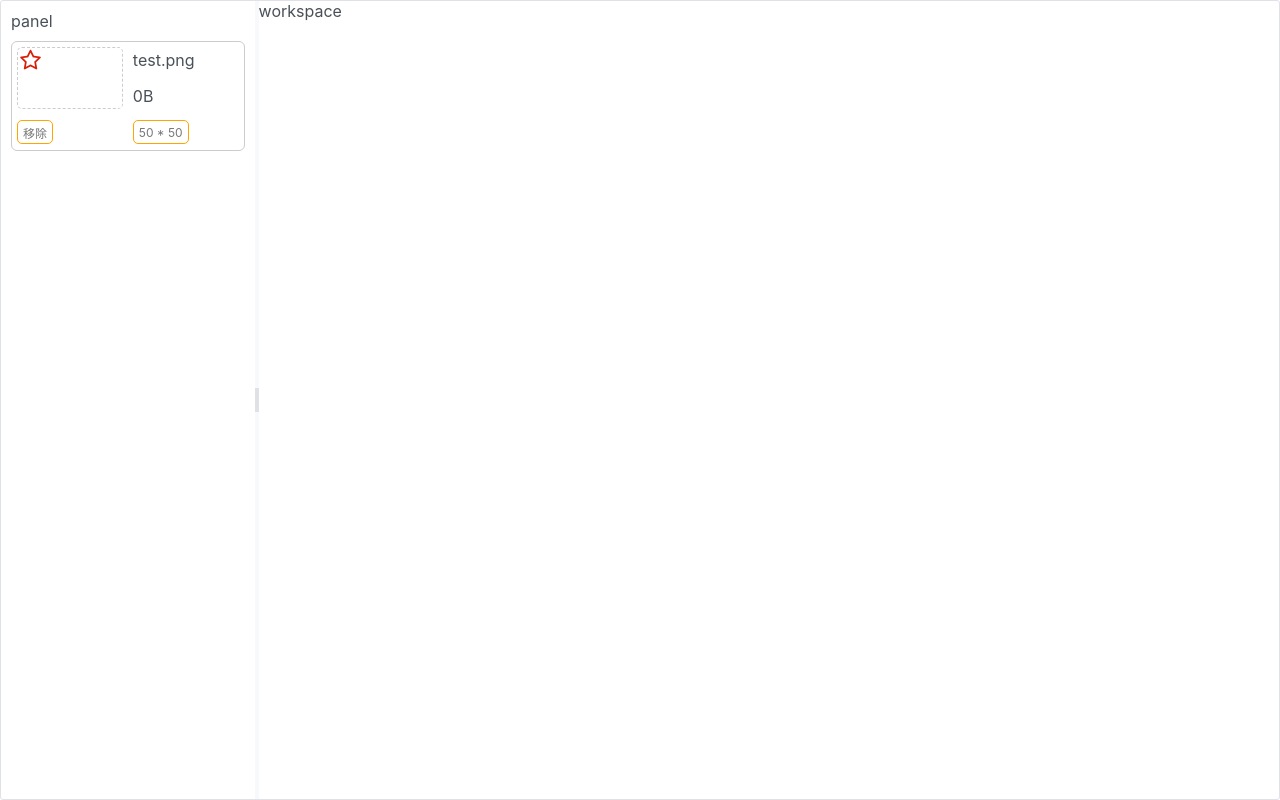
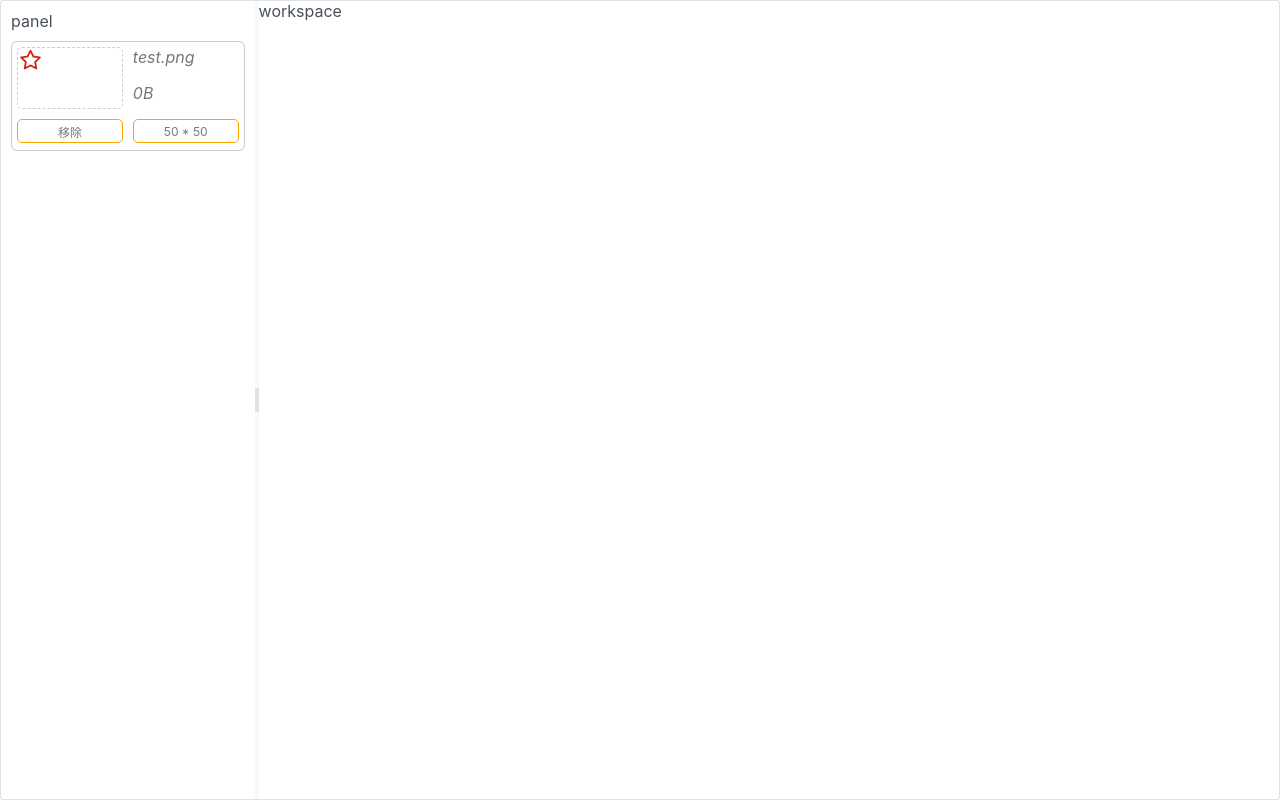
Before and after one commit to lopo12123/photo-resize, a Vue app in the folder homepage/: page /#/ in a window 1280 px wide. Built offline with nearby package versions, Linux system fonts and the light colour scheme.

Commit message:
feat: 字体溢出处理

```diff
--- a/homepage/src/components/ImgOverview.vue
+++ b/homepage/src/components/ImgOverview.vue
@@ -81,9 +81,11 @@ const emits = defineEmits<{
     .detail-single {
         width: 100%;
         height: 100%;
-        display: flex;
-        align-items: center;
-        justify-content: flex-start;
+        color: #777;
+        font-style: italic;
+        overflow: hidden;
+        text-overflow: ellipsis;
+        white-space: nowrap;
 
         .btn {
             height: 1.5rem;
@@ -92,6 +94,7 @@ const emits = defineEmits<{
             border-radius: 0.3125rem;
             color: #777;
             font-size: 0.75rem;
+            font-style: normal;
             display: flex;
             align-items: center;
             justify-content: center;
```
